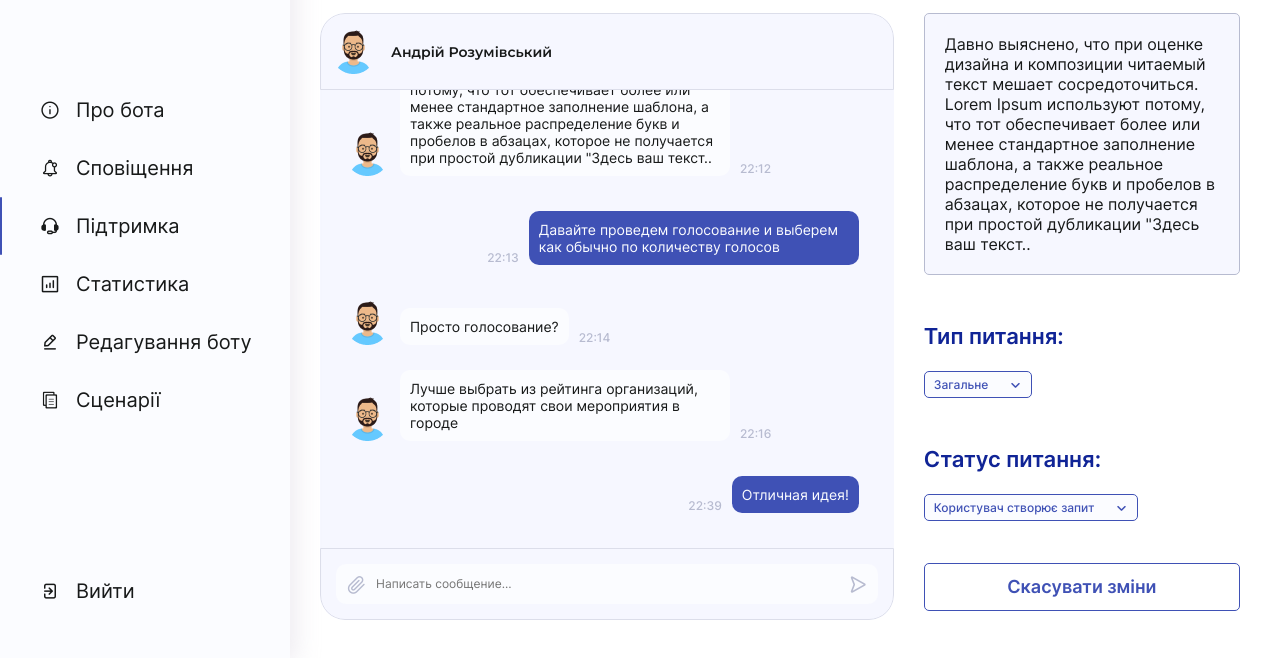
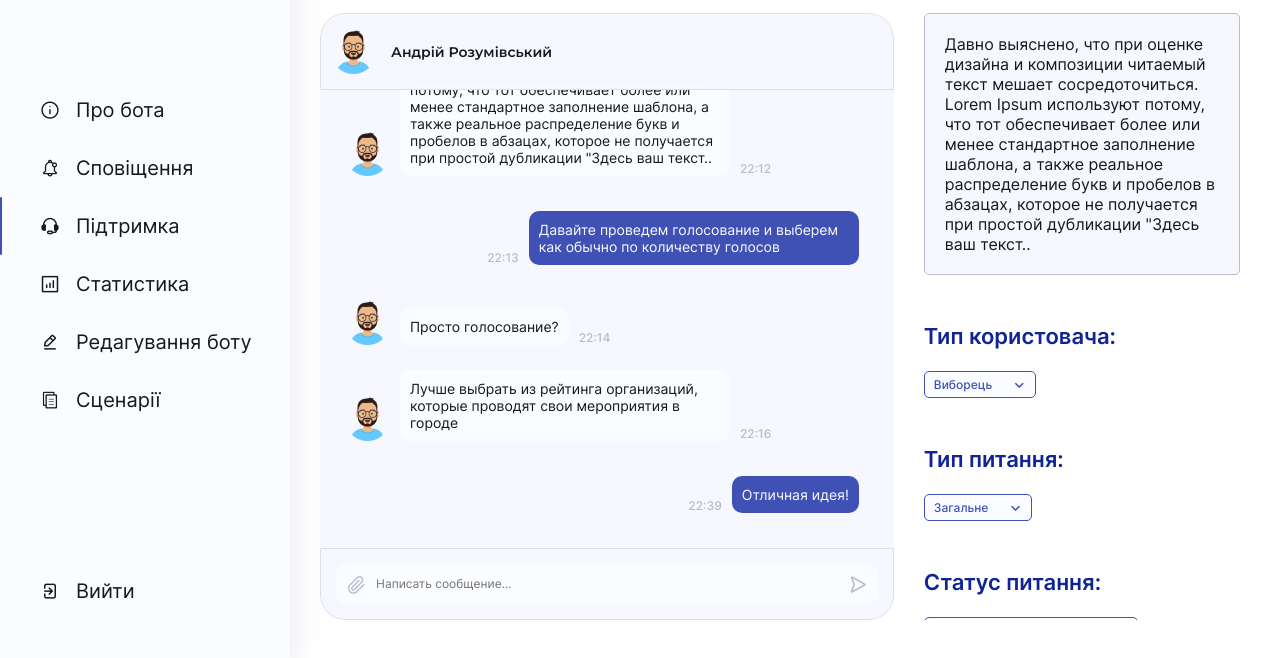
Before and after one commit to ReinmandTrial/BOT-admin_panel_layout, a website: page src/chat-2.html in a window 1280 px wide. Shown: the part 140-798 px from the top of the page. Drawn offline with nearby package versions, Linux system fonts and the light colour scheme; files that its build step writes are made by us from their sources; files whose address does not match are found by name.

Commit message:
fix chat-2

```diff
--- a/src/chat-2.html
+++ b/src/chat-2.html
@@ -161,6 +161,25 @@
                            </p>
                         </div>
                         <div class="page-chat__sidebar-block">
+                           <h2 class="page-chat__title h1">Тип користовача:</h2>
+                           <div class="page-chat__select select">
+                              <div class="select__wrap"></div>
+                              <div class="select__main">
+                                 <button type="button" class="select__head">
+                                    <span class="select__head-item">
+                                       Виборець
+                                    </span>
+                                    <span class="icon icon-triangle-down"></span>
+                                 </button>
+                                 <div class="select__body">
+                                    <button type="button" class="select__item">Виборець</button>
+                                    <button type="button" class="select__item">Член ВК</button>
+                                    <button type="button" class="select__item">Партія/кандидат</button>
+                                 </div>
+                              </div>
+                           </div>
+                        </div>
+                        <div class="page-chat__sidebar-block">
                            <h2 class="page-chat__title h1">Тип питання:</h2>
                            <div class="page-chat__select select">
                               <div class="select__wrap"></div>
```
